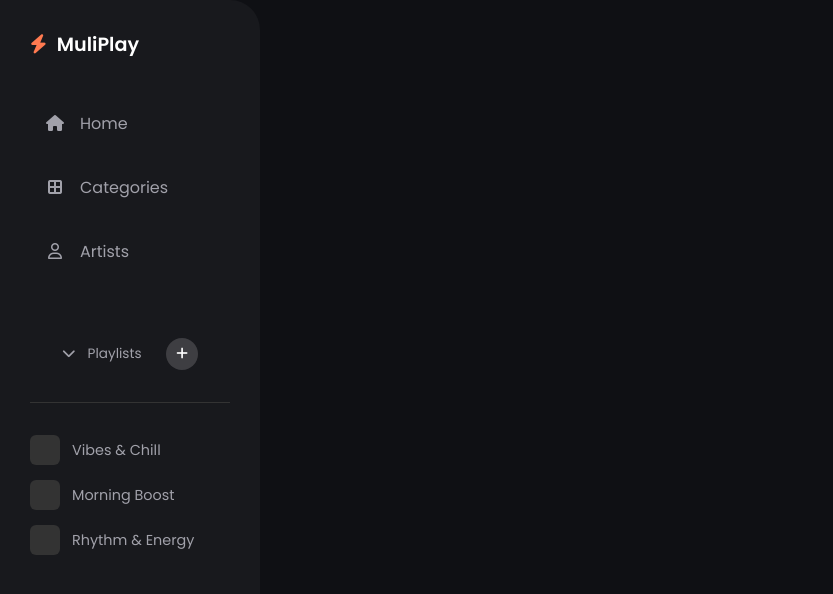
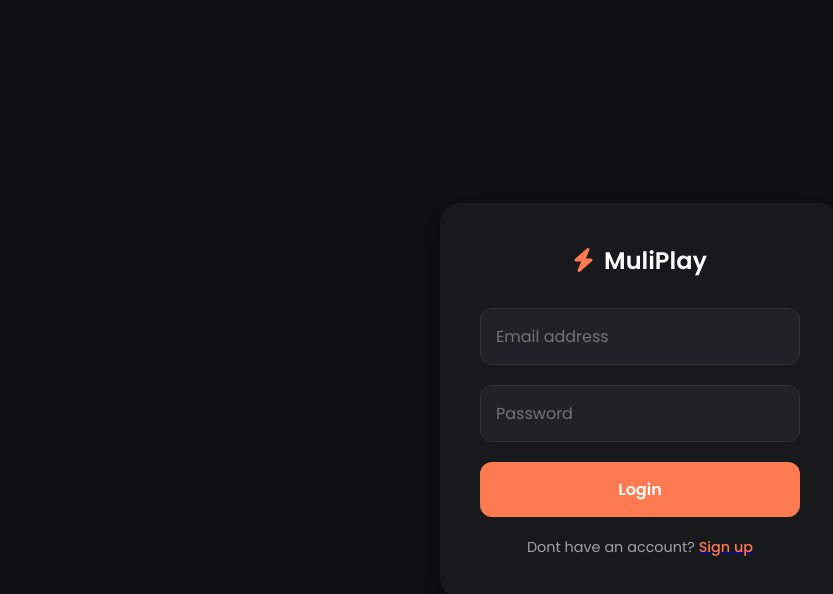
Before and after one commit to SmaddyJosh/music-web-app, a React (Vite) app: page /login in a window 1280 px wide. Shown: the top 594 px of the page, without its empty margins (0-833 px from the left). Built offline with nearby package versions, Linux system fonts and the light colour scheme.

Commit message:
Add login form and hide api key

```diff
--- a/src/App.css
+++ b/src/App.css
@@ -1,4 +1,3 @@
-
 .app-container {
   display: grid;
   grid-template-columns: 260px 1fr;
@@ -7,3 +6,11 @@
   height: 100vh;
   background-color: var(--bg-dark);
 }
+
+.main-content-wrapper {
+  grid-column: 2 / 3;
+  grid-row: 1 / 2;
+  display: flex;
+  flex-direction: column;
+  overflow: hidden;
+}
--- a/src/App.tsx
+++ b/src/App.tsx
@@ -1,14 +1,15 @@
 
-import { BrowserRouter, Routes, Route } from 'react-router-dom';
+import { BrowserRouter, Routes, Route, Navigate } from 'react-router-dom';
 import './App.css';
-import { Sidebar } from './Components/Sidebar';
-import { MusicPlayer } from './Components/MusicPlayer';
 import { Home } from './Pages/Home';
 import { PlayerProvider } from './Context/MusicContext';
 import { PlaylistPage } from './Pages/PlayList';
 import { Favorites } from './Pages/Favorites';
 import { ThemeProvider } from './Context/ThemeContext';
 import { Categories } from './Pages/Categories';
+import { Login } from './Pages/Login';
+import { AuthProvider } from './Context/AuthContext';
+import { MainLayout } from './Components/Mainlayout';
 
 
 
@@ -17,26 +18,35 @@ const Artists = () => <div style={{color:'white', padding:'50px'}}>Artists Page<
 function App() {
   return (
     <BrowserRouter>
+      <AuthProvider>
         <ThemeProvider>
           <PlayerProvider>
 
-            <div className="app-container">
-              <Sidebar />
+
+
 
 
                 <Routes>
+                  <Route path="/login" element={<Login />} />
+                  <Route element={<MainLayout />}>
+
                   <Route path="/" element={<Home />} />
                   <Route path="/categories" element={<Categories />} />
                   <Route path="/artists" element={<Artists />} />
                   <Route path="/favorites" element={<Favorites />} />
                   <Route path="/playlist/:id" element={<PlaylistPage />} />
+                  </Route>
+
+                  <Route path="*" element={<Navigate to="/" replace />} />
+
                 </Routes>
 
-              <MusicPlayer />
-            </div>
+
+
 
           </PlayerProvider>
         </ThemeProvider>
+      </AuthProvider>
     </BrowserRouter>
   );
 }
--- /dev/null
+++ b/src/Components/Mainlayout.tsx
@@ -0,0 +1,33 @@
+import React, {useState} from "react";
+import { Sidebar } from "./Sidebar";
+import { MusicPlayer } from "./MusicPlayer";
+import { TopNav } from "./Topnav";
+import { useAuth } from "../Context/AuthContext";
+import { Outlet, Navigate } from "react-router-dom";
+
+export const MainLayout: React.FC = () => {
+  const [searchQuery, setSearchQuery] = useState('');
+  const { user } = useAuth();
+
+  // Route Protection
+  if (!user) {
+    return <Navigate to="/login" replace />;
+  }
+
+  return (
+    <div className="app-container">
+      {/* Static Sidebar */}
+      <Sidebar />
+
+      {/* Main content area */}
+      <div className="main-content-wrapper">
+        <TopNav onSearch={(query) =>setSearchQuery(query)} />
+
+        {/* Pass the searchQuery down to Home/Playlists */}
+        <Outlet context={{ searchQuery }} />
+      </div>
+
+      <MusicPlayer />
+    </div>
+  );
+};
--- /dev/null
+++ b/src/Context/AuthContext.tsx
@@ -0,0 +1,41 @@
+import React, {createContext, useContext, useState} from "react";
+
+interface User {
+    name: string;
+    email: string;
+    isPremium: boolean;
+}
+
+interface AuthContextType{
+    user: User | null;
+    login: (email:string) => void;
+    logout: () => void;
+}
+
+const AuthContext =createContext<AuthContextType |undefined>(undefined);
+
+export const AuthProvider: React.FC<{children: React.ReactNode}> = ({children}) => {
+    const [user, setUser] = useState<User | null>(null);
+
+    const login = ( email: string) => {
+        setUser({name:email.split('@')[0], email, isPremium: true});
+    };
+
+    const logout = () =>{
+        setUser(null);
+    };
+
+    return(
+        <AuthContext.Provider value={{user, login, logout}}>
+            {children}
+        </AuthContext.Provider>
+    );
+}
+
+export const useAuth = () => {
+    const context = useContext(AuthContext);
+    if (!context) {
+        throw new Error("useAuth must be used within an AuthProvider");
+    }
+    return context;
+}
--- a/src/Pages/Favorites.tsx
+++ b/src/Pages/Favorites.tsx
@@ -6,7 +6,7 @@ export const Favorites = () => {
   const { favorites } = usePlayer();
 
   return (
-    <div className="p-8">
+    <main className="main-content p-8">
       <h1 className="text-3xl font-bold mb-8">My Favorites</h1>
 
       {favorites.length === 0 ? (
@@ -18,6 +18,6 @@ export const Favorites = () => {
           ))}
         </div>
       )}
-    </div>
+    </main>
   );
 };
--- /dev/null
+++ b/src/Pages/Login.tsx
@@ -0,0 +1,51 @@
+import React, {useState} from "react";
+import { useNavigate, Link } from "react-router-dom";
+import { useAuth } from "../Context/AuthContext";
+import '../css/Auth.css';
+
+export const Login: React.FC = () => {
+    const [email, setEmail] = useState('');
+    const [password, setPassword] = useState('');
+    const { login } = useAuth();
+    const navigate = useNavigate();
+
+    const handleLogin = (e: React.FormEvent) => {
+        e.preventDefault();
+        if (email && password) {
+            login(email);
+            navigate('/');
+        }
+    };
+
+    return (
+        <div className="auth-container">
+            <div className="auth-card">
+                <div className="auth-logo">
+                    <i className="fa-solid fa-bolt"></i><span>MuliPlay</span>
+                </div>
+                <form className="auth-form" onSubmit={handleLogin}>
+                    <input type="email"
+                        placeholder="Email address"
+                        className="auth-input"
+                        value={email}
+                        onChange={(e) => setEmail(e.target.value)}
+                        required
+                    />
+                    <input type="password"
+                        placeholder="Password"
+                        className="auth-input"
+                        value={password}
+                        onChange={(e) => setPassword(e.target.value)}
+                        required
+
+
+                    />
+                    <button type="submit" className="auth-btn">Login</button>
+                </form>
+                <div className="auth-link">
+                    Dont have an account? <Link to ="/signup"><span> Sign up</span></Link>
+                </div>
+            </div>
+        </div>
+    );
+};
--- a/src/Services/API.ts
+++ b/src/Services/API.ts
@@ -1,6 +1,6 @@
 import type { JamendoTrack } from '../Types';
 
-const CLIENT_ID = '587c0510';
+const CLIENT_ID = import.meta.env.VITE_APIKEY;
 export const fetchPopularTracks = async (): Promise<JamendoTrack[]> => {
   try {
     const response = await fetch(
--- /dev/null
+++ b/src/css/Auth.css
@@ -0,0 +1,71 @@
+.auth-container {
+  display: flex;
+  justify-content: center;
+  align-items: center;
+  height: 100vh;
+  width: 100vw;
+  background-color: var(--bg-dark);
+}
+
+.auth-card {
+  background-color: var(--bg-panel);
+  padding: 40px;
+  border-radius: 20px;
+  width: 100%;
+  max-width: 400px;
+  box-shadow: 0 10px 30px rgba(0, 0, 0, 0.5);
+  text-align: center;
+}
+
+.auth-logo {
+  font-size: 1.5rem;
+  font-weight: 600;
+  color: var(--primary);
+  margin-bottom: 30px;
+  display: flex;
+  justify-content: center;
+  align-items: center;
+  gap: 10px;
+}
+.auth-logo span { color: white; }
+
+.auth-form {
+  display: flex;
+  flex-direction: column;
+  gap: 20px;
+}
+
+.auth-input {
+  background-color: var(--bg-card);
+  border: 1px solid #333;
+  padding: 15px;
+  border-radius: 12px;
+  color: white;
+  outline: none;
+  font-size: 1rem;
+}
+.auth-input:focus { border-color: var(--primary); }
+
+.auth-btn {
+  background-color: var(--primary);
+  color: white;
+  border: none;
+  padding: 15px;
+  border-radius: 12px;
+  font-size: 1rem;
+  font-weight: 600;
+  cursor: pointer;
+  transition: 0.3s;
+}
+.auth-btn:hover { background-color: #e66a40; }
+
+.auth-link {
+  margin-top: 20px;
+  font-size: 0.9rem;
+  color: var(--text-gray);
+}
+.auth-link span {
+  color: var(--primary);
+  cursor: pointer;
+  font-weight: 500;
+}
--- a/src/css/Home.css
+++ b/src/css/Home.css
@@ -1,7 +1,6 @@
 /* src/pages/Home.css */
 .main-content {
-  grid-column: 2 / 3;
-  grid-row: 1 / 2;
+  flex: 1;
   padding: 30px 40px;
   overflow-y: auto;
 }
--- a/src/css/TopNav.css
+++ b/src/css/TopNav.css
@@ -3,7 +3,7 @@
   display: flex;
   justify-content: space-between;
   align-items: center;
-  margin-bottom: 40px;
+  padding: 40px;
 }
 
 .search-bar {
```
Also changed, not shown: src/Pages/Home.tsx (+14 -7 lines), src/css/Favorites.css (+24 -46 lines), 1 other file (tests, documents, lock files or other folders). Lines whose indentation alone changed are shown as unchanged.
